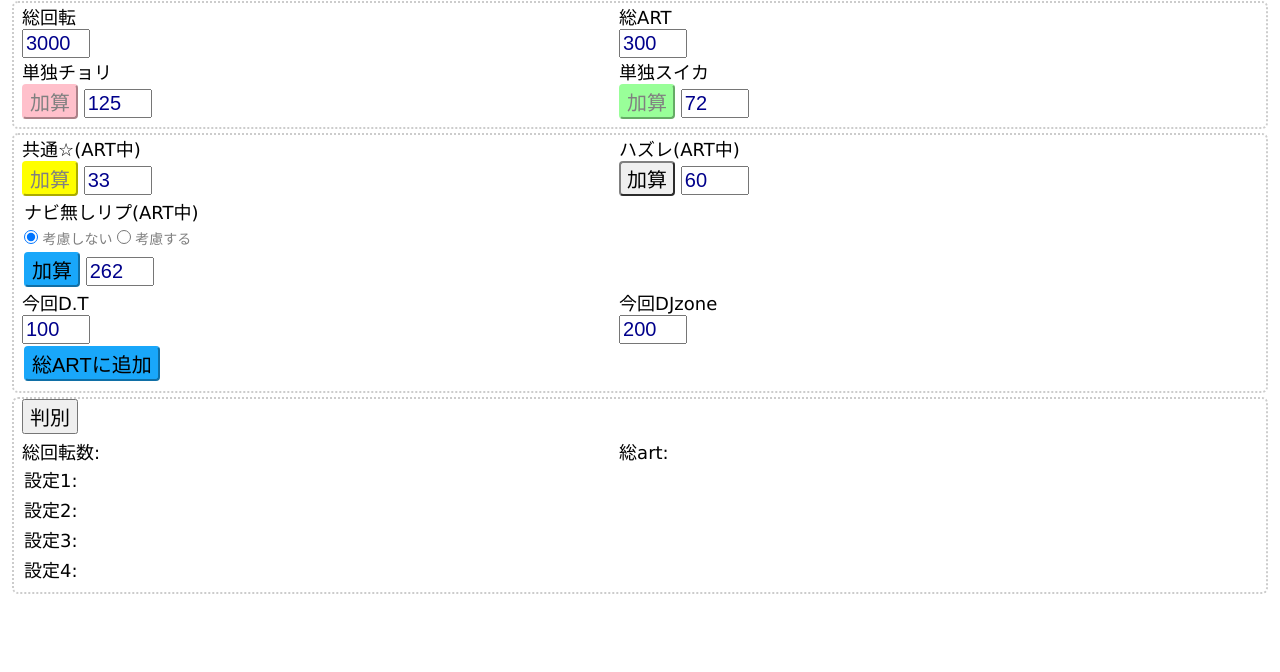
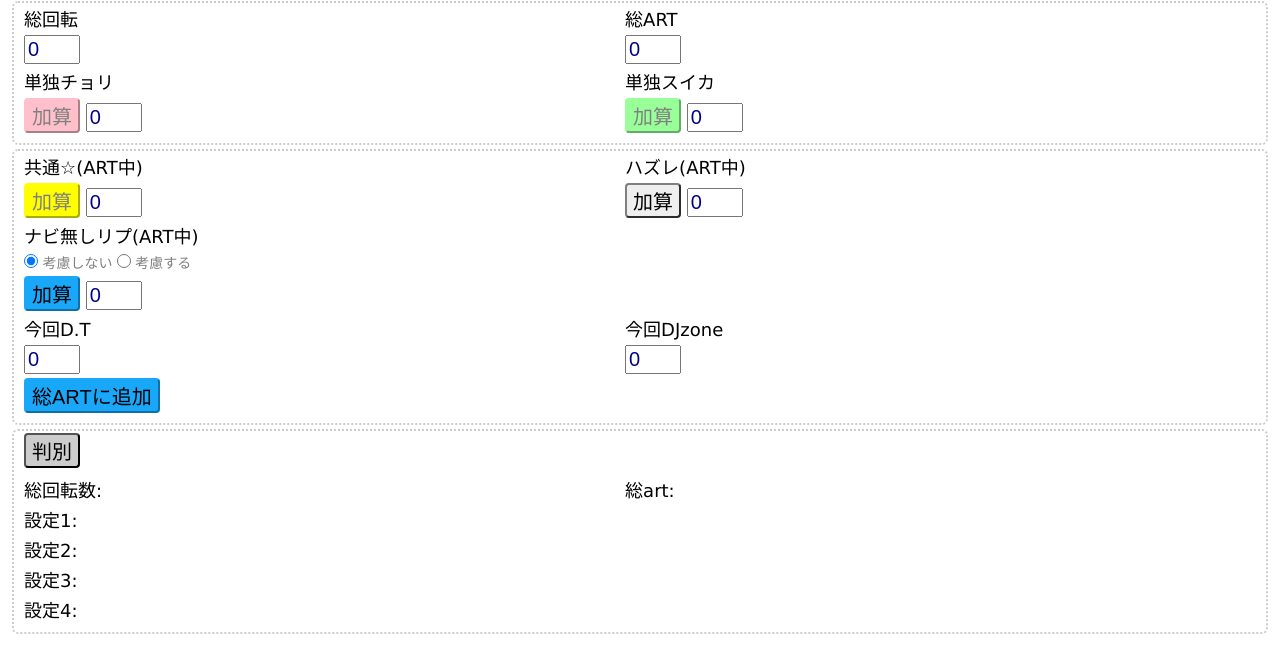
Before and after one commit to hapihapi777/disk_hanbetu, a plain HTML site: page index.html in a window 1280 px wide. Shown: the part 50-722 px from the top of the page. Drawn offline with Linux system fonts and the light colour scheme.

Commit message:
css試行錯誤中 入力値０にリセット

```diff
--- a/css/style.css
+++ b/css/style.css
@@ -12,13 +12,14 @@ body {
 }
 
 input {
-  width: 60px;
+  width: 48px;
   font-size: 20px;
   color: darkblue;
 }
 
 button {
   font-size: 20px;
+  border-radius: 4px;
 }
 
 .radio {
@@ -27,12 +28,6 @@ button {
   margin: 0px;
   /* align-self: start; */
 }
-/* .checkbox {
-  width: 14px;
-  height: 14px;
-  margin: 0px;
-} */
-
 
 .flexcontainer {
   margin: 4px;
@@ -48,8 +43,9 @@ button {
   /* height: ; */
   /* text-align: center; */
   text-align: left;
-  margin: 0px;
+  margin: 2px;
 }
+/* .item1 */
 
 .item2 {
   width: 100%;
@@ -69,9 +65,7 @@ button {
   border-color: pink;
   color: gray;
   margin: 0px;
-  border-radius: 4px;
-
-
+  /* width: 42px; */
 }
 
 #suika_btn {
@@ -79,8 +73,6 @@ button {
   border-color: rgb(153, 255, 153);
   color: gray;
   margin: 0px;
-  border-radius: 4px;
-
 }
 
 #djz_btn {
@@ -88,7 +80,6 @@ button {
   border-radius: 4px;
   background-color: rgb(25, 167, 250);
   border-color: rgb(25, 167, 250);
-
 }
 
 #tuika_btn {
@@ -96,23 +87,19 @@ button {
   border-radius: 4px;
   background-color: rgb(25, 167, 250);
   border-color: rgb(25, 167, 250);
-
 }
 
 #hazure_btn {
   margin: 0 0 0 0px;
   border-radius: 4px;
   border-color: gray;
-
 }
 
 #hosi_btn {
   margin: 0 0 0 0px;
-  border-radius: 4px;
   background-color: yellow;
   border-color: yellow;
   color: gray;
-
 }
 
 #rep_btn {
@@ -120,11 +107,11 @@ button {
   border-radius: 4px;
   background-color: rgb(25, 167, 250);
   border-color: rgb(25, 167, 250);
-
 }
 
 #hanbetu {
-  text-align: center;
+  margin: 0 0 0 0px;
+  background-color: #ccc;
 }
 
 .pink {
--- a/index.html
+++ b/index.html
@@ -16,20 +16,20 @@
       <div class="flexitem item1">総回転</div>
       <div class="flexitem item1">総ART</div>
 
-      <div class="flexitem item1"><input type="number" id="soukaiten" value="3000" min="0"></div>
+      <div class="flexitem item1"><input type="number" id="soukaiten" value="0" min="0"></div>
 
-      <div class="flexitem item1"><input type="number" id="sou_art" value="300" min="0"></div>
+      <div class="flexitem item1"><input type="number" id="sou_art" value="0" min="0"></div>
 
       <div class="flexitem item1">単独チョリ</div>
       <div class="flexitem item1">単独スイカ</div>
 
       <div class="flexitem item1">
         <button id="cyori_btn" class="chori noselect">加算</button>
-        <input type="number" id="cherry" value="125" min="0">
+        <input type="number" id="cherry" value="0" min="0">
       </div>
       <div class="flexitem item1">
         <button id="suika_btn" class="noselect">加算</button>
-        <input type="number" id="suika" value="72" min="0">
+        <input type="number" id="suika" value="0" min="0">
       </div>
 
     </div>
@@ -42,11 +42,11 @@
 
       <div class="flexitem item1">
         <button id="hosi_btn" class="noselect">加算</button>
-        <input type="number" id="hosi" value="33" min="0">
+        <input type="number" id="hosi" value="0" min="0">
       </div>
       <div class="flexitem item1">
         <button id="hazure_btn" class="noselect">加算</button>
-        <input type="number" id="hazure" value="60" min="0">
+        <input type="number" id="hazure" value="0" min="0">
       </div>
 
 
@@ -62,17 +62,17 @@
 
       <div class="flexitem item2">
         <button id="rep_btn" class="noselect">加算</button>
-        <input type="number" id="rep" value="262" min="0">
+        <input type="number" id="rep" value="0" min="0">
       </div>
 
       <div class="flexitem item1">今回D.T</div>
       <div class="flexitem item1">今回DJzone</div>
 
       <div class="flexitem item1">
-        <input type="number" id="dt_art" value="100" min="0">
+        <input type="number" id="dt_art" value="0" min="0">
       </div>
       <div class="flexitem item1">
-        <input type="number" id="djz_art" value="200" min="0">
+        <input type="number" id="djz_art" value="0" min="0">
       </div>
       <div class="flexitem item2">
         <button id="tuika_btn" class="noselect">総ARTに追加</button>
```
